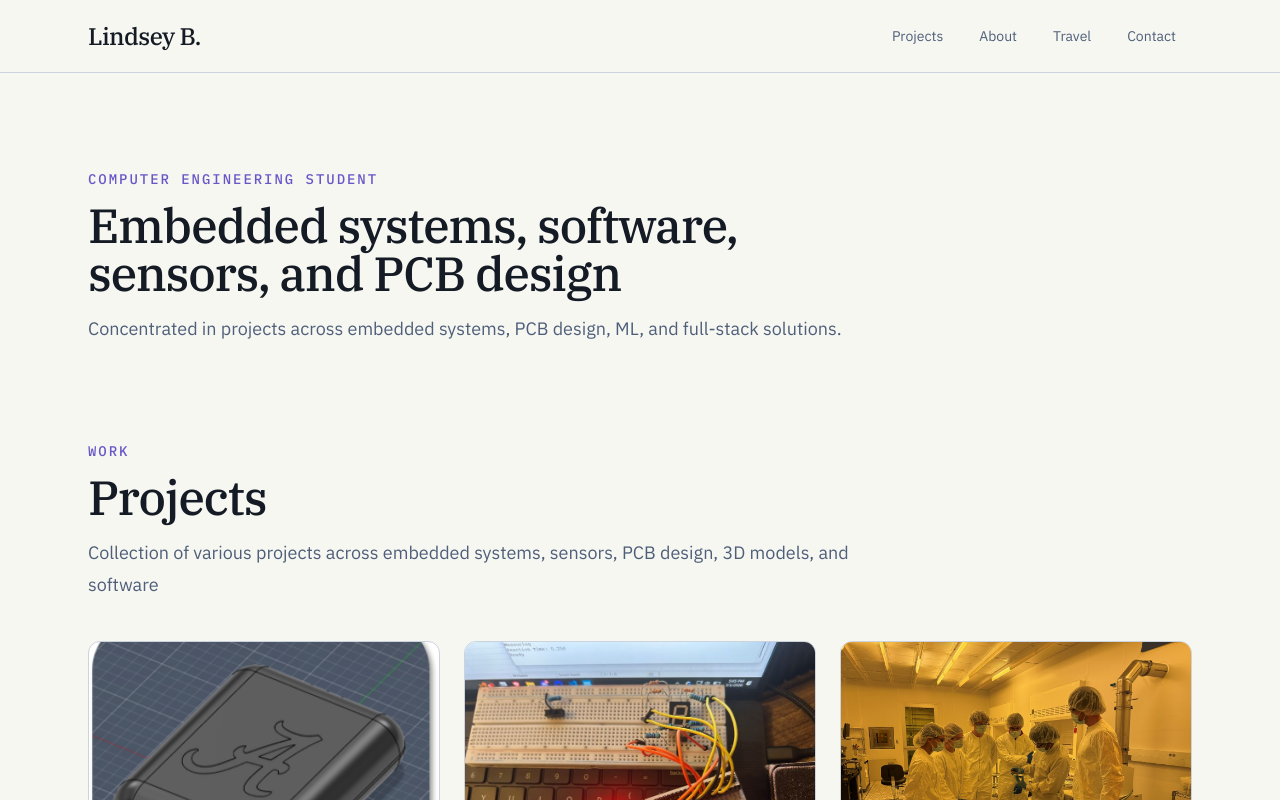
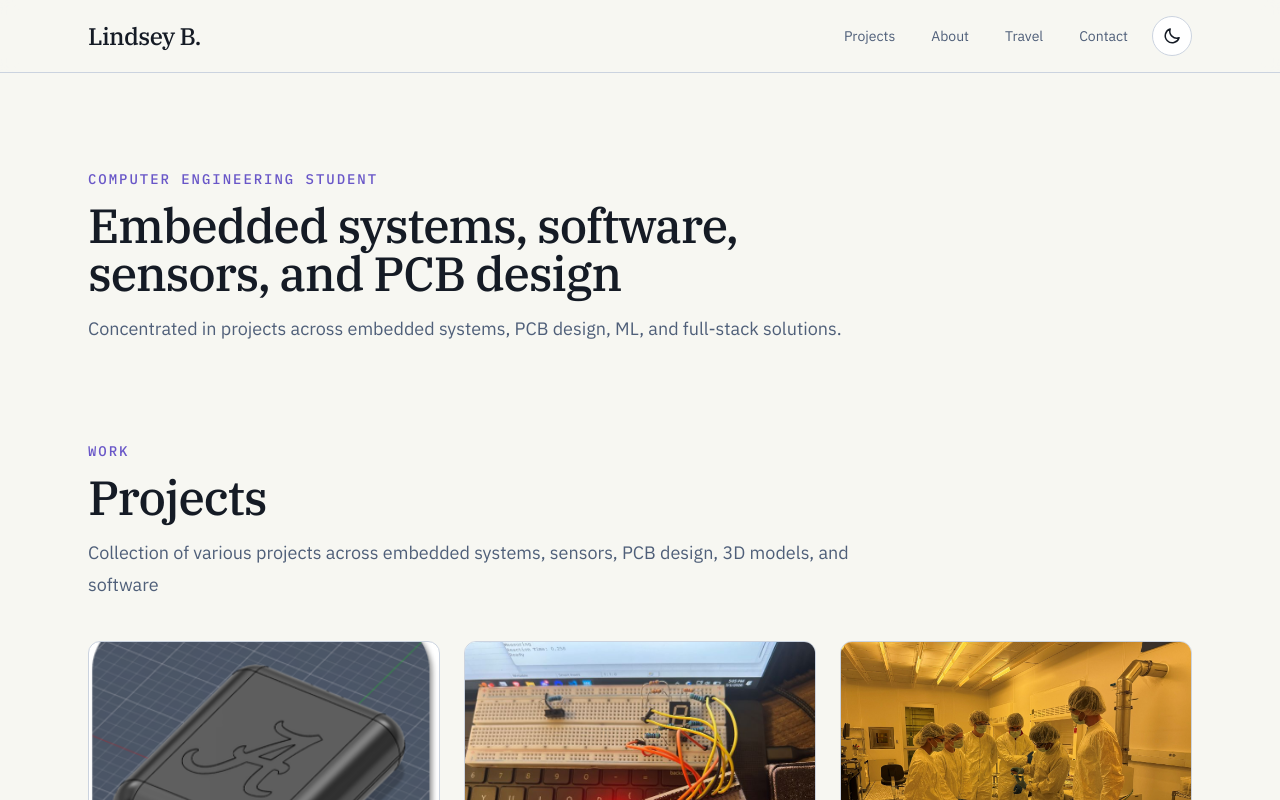
Before and after one commit to greyjediak/greyjediak.github.io, a React (Vite) app: page / in a window 1280 px wide. Shown: the top 800 px of the page. Built offline with nearby package versions, Linux system fonts and the light colour scheme.

Commit message:
added light/dark mode toggle and some layout fixes

```diff
--- a/index.html
+++ b/index.html
@@ -4,6 +4,27 @@
     <meta charset="UTF-8" />
     <link rel="icon" type="image/svg+xml" href="/favicon.svg" />
     <meta name="viewport" content="width=device-width, initial-scale=1.0" />
+    <script>
+      (() => {
+        let savedTheme;
+
+        try {
+          savedTheme = localStorage.getItem("theme");
+        } catch {
+          savedTheme = null;
+        }
+
+        const theme =
+          savedTheme === "light" || savedTheme === "dark"
+            ? savedTheme
+            : matchMedia("(prefers-color-scheme: dark)").matches
+              ? "dark"
+              : "light";
+
+        document.documentElement.dataset.theme = theme;
+        document.documentElement.style.colorScheme = theme;
+      })();
+    </script>
     <title>portfolio-react</title>
   </head>
   <body>
--- a/src/AboutPage.jsx
+++ b/src/AboutPage.jsx
@@ -35,9 +35,9 @@ const playlists = [
 
 export default function AboutPage() {
   return (
-    <PageContainer className="py-16 sm:py-24">
-      <section className="grid items-center gap-12 lg:grid-cols-2">
-        <div>
+    <PageContainer className="py-14 sm:py-20">
+      <section className="grid items-center gap-10 pb-20 lg:grid-cols-[minmax(0,1.15fr)_minmax(320px,0.85fr)] lg:gap-16">
+        <div className="max-w-2xl">
           <PageHeader
             eyebrow="About me"
             title="Lindsey Claire Yuhuan B."
@@ -62,28 +62,31 @@ export default function AboutPage() {
         <img
           src="/assets/about/meandsupie.JPG"
           alt="Lindsey and Supie"
-          className="aspect-[4/3] w-full rounded-2xl border border-line object-cover shadow-lg"
+          className="aspect-[4/5] w-full max-w-md justify-self-center rounded-2xl border border-line object-cover object-center shadow-lg lg:justify-self-end"
         />
       </section>
 
-      <section id="hobbies" className="scroll-mt-24 py-20">
+      <section
+        id="hobbies"
+        className="scroll-mt-24 border-t border-line py-20"
+      >
         <PageHeader
           eyebrow="Hobbies"
           title="Coffee"
           description="To me, nothing is more satisfying than a perfect dial-in."
         />
 
-        <div className="mt-10 grid items-start gap-10 lg:grid-cols-2">
+        <div className="mt-10 grid items-start gap-8 rounded-2xl border border-line bg-surface p-5 sm:p-8 lg:grid-cols-[minmax(280px,0.8fr)_minmax(0,1.2fr)] lg:gap-12">
           <a
             href="/assets/hobbies/barista.jpg"
             target="_blank"
             rel="noopener noreferrer"
-            className="group block overflow-hidden rounded-2xl border border-line bg-surface"
+            className="group block w-full max-w-md justify-self-center overflow-hidden rounded-xl border border-line bg-surface-subtle lg:justify-self-start"
           >
             <img
               src="/assets/hobbies/barista.jpg"
               alt="Lindsey working as a barista"
-              className="aspect-[4/3] w-full object-cover transition duration-300 group-hover:scale-[1.02]"
+              className="aspect-[3/4] w-full object-cover object-center transition duration-300 group-hover:scale-[1.02]"
             />
           </a>
 
@@ -98,21 +101,19 @@ export default function AboutPage() {
               fast-paced coffee.
             </p>
 
-            <div className="mt-8 grid grid-cols-2 gap-4">
+            <div className="mt-8 grid gap-4 sm:grid-cols-2">
               {["workflow1.PNG", "workflow2.PNG"].map((filename, index) => (
                 <a
                   key={filename}
                   href={`/assets/hobbies/${filename}`}
                   target="_blank"
                   rel="noopener noreferrer"
-                  className={`block overflow-hidden rounded-xl border border-line ${
-                    index === 1 ? "mt-8" : ""
-                  }`}
+                  className="block overflow-hidden rounded-xl border border-line"
                 >
                   <img
                     src={`/assets/hobbies/${filename}`}
                     alt={`Coffee workflow ${index + 1}`}
-                    className="aspect-square w-full object-cover transition duration-300 hover:scale-[1.03]"
+                    className="aspect-[3/2] w-full object-cover transition duration-300 hover:scale-[1.03]"
                   />
                 </a>
               ))}
@@ -144,7 +145,7 @@ export default function AboutPage() {
                 href={playlist.href}
                 target="_blank"
                 rel="noopener noreferrer"
-                className="rounded-full border border-signal-600/30 bg-white/60 px-4 py-2 font-medium transition hover:-translate-y-0.5 hover:bg-white"
+                className="rounded-full border border-signal-600/30 bg-surface/60 px-4 py-2 font-medium transition hover:-translate-y-0.5 hover:bg-surface"
               >
                 {playlist.label}
               </a>
@@ -153,7 +154,10 @@ export default function AboutPage() {
         </aside>
       </section>
 
-      <section id="travels" className="scroll-mt-24 py-20">
+      <section
+        id="travels"
+        className="scroll-mt-24 border-t border-line py-20"
+      >
         <PageHeader
           eyebrow="Travels"
           title="Places"
@@ -165,7 +169,7 @@ export default function AboutPage() {
             <Link
               to={`/travels/${travel.id}`}
               key={travel.id}
-              className="group overflow-hidden rounded-xl border border-line bg-surface transition duration-200 hover:-translate-y-1 hover:border-line-strong hover:shadow-xl"
+              className="group flex h-full flex-col overflow-hidden rounded-xl border border-line bg-surface transition duration-200 hover:-translate-y-1 hover:border-line-strong hover:shadow-xl"
             >
               {travel.image ? (
                 <img
@@ -180,12 +184,12 @@ export default function AboutPage() {
                 </div>
               )}
 
-              <div className="p-6">
+              <div className="flex flex-1 flex-col p-6">
                 <h3 className="font-header text-2xl text-ink">
                   {travel.title}
                 </h3>
                 <p className="mt-2 leading-7 text-muted">{travel.subtitle}</p>
-                <span className="mt-5 inline-flex items-center gap-2 font-mono text-sm font-medium text-action">
+                <span className="mt-auto inline-flex items-center gap-2 pt-5 font-mono text-sm font-medium text-action">
                   View trip <span className="text-signal">→</span>
                 </span>
               </div>
@@ -194,7 +198,10 @@ export default function AboutPage() {
         </div>
       </section>
 
-      <section id="honors" className="scroll-mt-24 py-20">
+      <section
+        id="honors"
+        className="scroll-mt-24 border-t border-line py-20"
+      >
         <PageHeader
           eyebrow="Milestones"
           title="Honors and experience"
--- a/src/components/Navbar.jsx
+++ b/src/components/Navbar.jsx
@@ -1,23 +1,67 @@
+import { useEffect, useState } from "react";
 import { Link, NavLink } from "react-router-dom";
+
 const links = [
   { label: "Projects", to: "/#projects" },
   { label: "About", to: "/about" },
-    { label: "Travel", to: "/about#travels" },
-    { label: "Contact", to: "/contact"},
+  { label: "Travel", to: "/#travels" },
+  { label: "Contact", to: "/contact" },
 ];
 
+function getInitialTheme() {
+  let savedTheme;
+
+  try {
+    savedTheme = window.localStorage.getItem("theme");
+  } catch {
+    savedTheme = null;
+  }
+
+  if (savedTheme === "light" || savedTheme === "dark") {
+    return savedTheme;
+  }
+
+  return window.matchMedia("(prefers-color-scheme: dark)").matches
+    ? "dark"
+    : "light";
+}
+
 export default function Navbar() {
+  const [theme, setTheme] = useState(getInitialTheme);
+  const isDark = theme === "dark";
+
+  useEffect(() => {
+    document.documentElement.dataset.theme = theme;
+    document.documentElement.style.colorScheme = theme;
+  }, [theme]);
+
+  function toggleTheme() {
+    const nextTheme = isDark ? "light" : "dark";
+
+    try {
+      window.localStorage.setItem("theme", nextTheme);
+    } catch {
+      // The theme still changes for this visit when storage is unavailable.
+    }
+
+    setTheme(nextTheme);
+  }
+
   return (
     <header className="sticky top-0 z-50 border-b border-line bg-page/90 backdrop-blur">
-      <div className="mx-auto flex min-h-18 max-w-6xl items-center justify-between px-6">
+      <div className="mx-auto flex min-h-18 max-w-6xl items-center justify-between gap-4 px-6">
         <Link
           to="/"
-          className="font-header text-2xl font-medium tracking-tight text-ink"
+          className="shrink-0 font-header text-2xl font-medium tracking-tight text-ink"
         >
           Lindsey B.
         </Link>
 
-        <nav className="flex items-center gap-1 font-body text-sm">
+        <div className="flex items-center gap-2">
+          <nav
+            aria-label="Primary navigation"
+            className="hidden items-center gap-1 font-body text-sm sm:flex"
+          >
             {links.map((link) => (
               <NavLink
                 key={link.label}
@@ -28,7 +72,53 @@ export default function Navbar() {
               </NavLink>
             ))}
           </nav>
+
+          <button
+            type="button"
+            onClick={toggleTheme}
+            aria-label={`Switch to ${isDark ? "light" : "dark"} mode`}
+            aria-pressed={isDark}
+            title={`Switch to ${isDark ? "light" : "dark"} mode`}
+            className="inline-flex size-10 items-center justify-center rounded-full border border-line bg-surface text-ink transition hover:border-accent hover:bg-accent-soft hover:text-accent-ink"
+          >
+            {isDark ? <SunIcon /> : <MoonIcon />}
+          </button>
+        </div>
       </div>
     </header>
   );
 }
+
+function SunIcon() {
+  return (
+    <svg
+      aria-hidden="true"
+      viewBox="0 0 24 24"
+      className="size-5"
+      fill="none"
+      stroke="currentColor"
+      strokeWidth="1.8"
+      strokeLinecap="round"
+    >
+      <circle cx="12" cy="12" r="3.5" />
+      <path d="M12 2v2M12 20v2M4.93 4.93l1.42 1.42M17.65 17.65l1.42 1.42M2 12h2M20 12h2M4.93 19.07l1.42-1.42M17.65 6.35l1.42-1.42" />
+    </svg>
+  );
+}
+
+function MoonIcon() {
+  return (
+    <svg
+      aria-hidden="true"
+      viewBox="0 0 24 24"
+      className="size-5"
+      fill="none"
+      stroke="currentColor"
+      strokeWidth="1.8"
+      strokeLinecap="round"
+      strokeLinejoin="round"
+    >
+      <path d="M20.5 14.2A8.5 8.5 0 0 1 9.8 3.5a8.5 8.5 0 1 0 10.7 10.7Z" />
+    </svg>
+  );
+}
```
Also changed, not shown: src/components/cards/ProjectCard.jsx (+6 -2 lines). Lines whose indentation alone changed are shown as unchanged.
